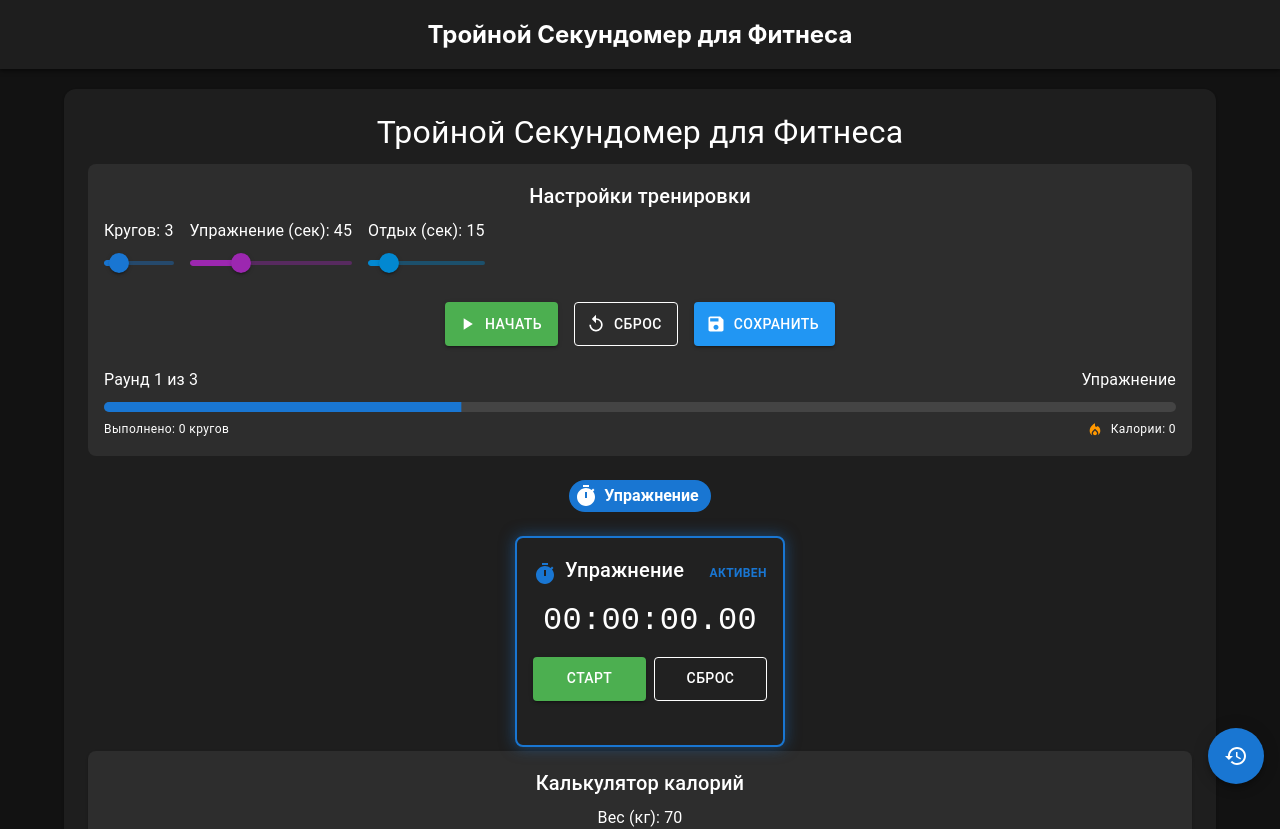
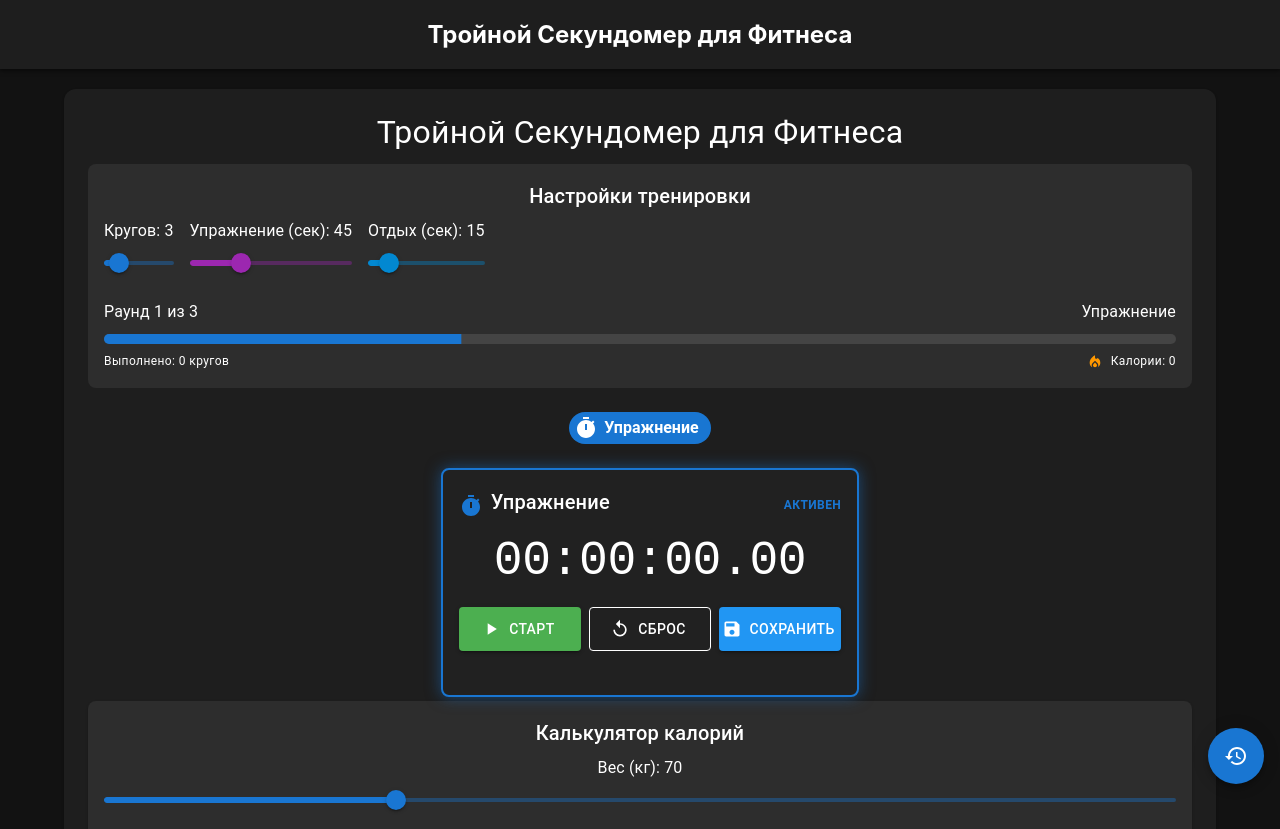
Before and after one commit to 1989ARS198921/fitness-stopwatch-fresh-start, a React (Create React App) app: page / in a window 1280 px wide. Shown: the top 829 px of the page. Built offline with nearby package versions, Linux system fonts and the light colour scheme.

Commit message:
Feature: Add workout history dialog with delete and stats chart, refactor timer controls and styling

```diff
--- a/src/App.js
+++ b/src/App.js
@@ -37,18 +37,15 @@ import {
   Timer,
   History,
   Close,
-  Save,
-  Delete
+  Save
 } from '@mui/icons-material';
 
 function App() {
   const theme = useTheme();
   const isMobile = useMediaQuery(theme.breakpoints.down('sm'));
 
-  // Обновляем массив таймеров: теперь только 1 таймер - упражнение
   const [timers, setTimers] = useState([
-    { id: 1, time: 0, isRunning: false, title: 'Упражнение', isActive: true }
-    // Удалили таймер отдыха (id: 2)
+    { id: 1, time: 0, isRunning: false, title: 'Упражнение', isActive: true } // Только таймер упражнения
   ]);
 
   const [workoutSettings, setWorkoutSettings] = useState({
@@ -59,7 +56,7 @@ function App() {
     currentPhase: 'exercise', // 'exercise' или 'rest'
     totalCompletedRounds: 0,
     isWorkoutActive: false,
-    isPaused: false // Добавляем состояние паузы
+    isPaused: false
   });
 
   const [calories, setCalories] = useState(0);
@@ -67,11 +64,6 @@ function App() {
 
   // Состояние для истории тренировок
   const [workoutHistory, setWorkoutHistory] = useState([]);
-
-  const deleteWorkout = useCallback((id) => {
-  setWorkoutHistory(prev => prev.filter(workout => workout.id !== id));
-}, []);
-
   const [showHistory, setShowHistory] = useState(false);
 
   // Функция для обновления времени таймера
@@ -87,7 +79,7 @@ function App() {
   const toggleExerciseTimer = useCallback(() => {
     setTimers(prevTimers =>
       prevTimers.map(timer =>
-        timer.id === 1 ? { ...timer, isRunning: !timer.isRunning } : timer // Только таймер упражнения
+        timer.id === 1 ? { ...timer, isRunning: !timer.isRunning } : timer
       )
     );
 
@@ -136,8 +128,8 @@ function App() {
     );
   }, []);
 
-  // Функция для остановки тренировки
-  const stopWorkout = useCallback(() => {
+  // Функция для остановки тренировки и сохранения результата
+  const stopAndSaveWorkout = useCallback(() => {
     setWorkoutSettings(prev => ({ ...prev, isWorkoutActive: false, isPaused: false }));
     setTimers(prevTimers =>
       prevTimers.map(timer => ({ ...timer, isRunning: false }))
@@ -226,7 +218,6 @@ function App() {
     }
   }, [timers, workoutSettings, switchToNextTimer]);
 
-  // Компонент секундомера
   const Stopwatch = ({
     id,
     title,
@@ -301,20 +292,22 @@ function App() {
           </Box>
 
           <Typography
-            variant="h4"
+            variant="h2" // Увеличен размер шрифта
             component="div"
             sx={{
               fontFamily: 'monospace',
               mb: 2,
-              fontSize: { xs: '1.5rem', sm: '2rem' } // Адаптивный размер шрифта
+              fontSize: { xs: '2rem', sm: '3rem' } // Еще больше адаптивный размер шрифта
             }}
           >
             {formatTime(localTime)}
           </Typography>
 
-          <Box sx={{ display: 'flex', gap: 1, flexDirection: { xs: 'column', sm: 'row' } }}>
+          {/* Управление и сохранение в карточке таймера */}
+          <Box sx={{ display: 'flex', gap: 1, flexDirection: { xs: 'column', sm: 'row' }, mt: 2 }}>
             <Button
               variant="contained"
+              startIcon={isRunning ? <Pause /> : <PlayArrow />}
               onClick={onToggle}
               sx={{
                 flex: 1,
@@ -329,6 +322,7 @@ function App() {
             </Button>
             <Button
               variant="outlined"
+              startIcon={<Replay />}
               onClick={onReset}
               sx={{
                 flex: 1,
@@ -341,6 +335,21 @@ function App() {
               }}
             >
               Сброс
+            </Button>
+            <Button
+              variant="contained"
+              startIcon={<Save />}
+              onClick={stopAndSaveWorkout}
+              sx={{
+                flex: 1,
+                backgroundColor: '#2196f3',
+                '&:hover': {
+                  backgroundColor: '#0b7dda'
+                },
+                py: { xs: 1.5, sm: 0.5 } // Больше вертикальный паддинг на мобильных
+              }}
+            >
+              Сохранить
             </Button>
           </Box>
         </CardContent>
@@ -434,6 +443,55 @@ function App() {
     );
   };
 
+  // Компонент для отображения графика статистики
+  const StatsChart = () => {
+    // Подготовим данные для графика
+    const recentWorkouts = workoutHistory.slice(0, 7).reverse(); // последние 7 тренировок
+
+    if (recentWorkouts.length === 0) {
+      return (
+        <Box sx={{ p: 2, textAlign: 'center', color: 'white' }}>
+          <Typography>Нет данных для отображения графика</Typography>
+        </Box>
+      );
+    }
+
+    const maxCalories = Math.max(...recentWorkouts.map(w => w.calories), 100);
+
+    return (
+      <Box sx={{ p: 2, color: 'white' }}>
+        <Typography variant="h6" align="center" gutterBottom>
+          Статистика за последние 7 тренировок
+        </Typography>
+
+        <Box sx={{ display: 'flex', justifyContent: 'space-between', alignItems: 'flex-end', height: 150, mt: 2 }}>
+          {recentWorkouts.map((workout, index) => (
+            <Box key={workout.id} sx={{ textAlign: 'center', flex: 1, px: 0.5 }}>
+              <Box sx={{
+                height: `${(workout.calories / maxCalories) * 100}%`,
+                backgroundColor: '#1976d2',
+                borderRadius: '4px 4px 0 0',
+                mb: 1,
+                minHeight: '4px'
+              }} />
+              <Typography variant="caption" sx={{ color: '#ffffff' }}>
+                {workout.calories}
+              </Typography>
+            </Box>
+          ))}
+        </Box>
+
+        <Box sx={{ display: 'flex', justifyContent: 'space-between', mt: 1 }}>
+          {recentWorkouts.map((workout, index) => (
+            <Typography key={workout.id} variant="caption" sx={{ color: '#ffffff', fontSize: '0.7rem' }}>
+              {workout.date.split('.')[0]}
+            </Typography>
+          ))}
+        </Box>
+      </Box>
+    );
+  };
+
   // Компонент для отображения истории тренировок
   const HistoryDialog = () => {
     return (
@@ -464,6 +522,8 @@ function App() {
               </Typography>
             </Box>
           ) : (
+            <>
+              <StatsChart />
               <List>
                 {workoutHistory.map((workout, index) => (
                   <React.Fragment key={workout.id}>
@@ -507,6 +567,7 @@ function App() {
                   </React.Fragment>
                 ))}
               </List>
+            </>
           )}
         </DialogContent>
         <DialogActions sx={{ backgroundColor: '#1e1e1e' }}>
@@ -547,12 +608,13 @@ function App() {
               Тройной Секундомер для Фитнеса
             </Typography>
 
+            {/* Блок настроек без кнопок */}
             <Box sx={{ mb: 3, p: { xs: 1, sm: 2 }, backgroundColor: '#2d2d2d', borderRadius: 2 }}>
               <Typography variant="h6" gutterBottom>
                 Настройки тренировки
               </Typography>
 
-              <Grid container spacing={2} alignItems="center">
+              <Grid container spacing={2} sx={{ mb: 2 }}>
                 <Grid item xs={12} sm={4}>
                   <Typography gutterBottom>Кругов: {workoutSettings.rounds}</Typography>
                   <Slider
@@ -593,121 +655,6 @@ function App() {
                 </Grid>
               </Grid>
 
-              <Box sx={{
-                mt: 2,
-                display: 'flex',
-                justifyContent: 'center',
-                gap: 1,
-                flexWrap: 'wrap'
-              }}>
-                {!workoutSettings.isWorkoutActive ? (
-                  <Button
-                    variant="contained"
-                    startIcon={<PlayArrow />}
-                    onClick={startWorkout}
-                    sx={{
-                      backgroundColor: '#4caf50',
-                      '&:hover': { backgroundColor: '#388e3c' },
-                      m: 0.5,
-                      minWidth: { xs: 120, sm: 'auto' }
-                    }}
-                  >
-                    Начать
-                  </Button>
-                ) : (
-                  <>
-                    {workoutSettings.isPaused ? (
-                      <Button
-                        variant="contained"
-                        startIcon={<PlayArrow />}
-                        onClick={toggleExerciseTimer}
-                        sx={{
-                          backgroundColor: '#2196f3',
-                          '&:hover': { backgroundColor: '#0b7dda' },
-                          m: 0.5,
-                          minWidth: { xs: 120, sm: 'auto' }
-                        }}
-                      >
-                        Продолжить
-                      </Button>
-                    ) : (
-                      <Button
-                        variant="contained"
-                        startIcon={<Pause />}
-                        onClick={toggleExerciseTimer}
-                        sx={{
-                          backgroundColor: '#ff9800',
-                          '&:hover': { backgroundColor: '#f57c00' },
-                          m: 0.5,
-                          minWidth: { xs: 120, sm: 'auto' }
-                        }}
-                      >
-                        Пауза
-                      </Button>
-                    )}
-
-                    <Button
-                      variant="contained"
-                      startIcon={<SkipNext />}
-                      onClick={nextRound}
-                      sx={{
-                        backgroundColor: '#9c27b0',
-                        '&:hover': { backgroundColor: '#7b1fa2' },
-                        m: 0.5,
-                        minWidth: { xs: 120, sm: 'auto' }
-                      }}
-                    >
-                      След. этап
-                    </Button>
-
-                    {/* Убираем кнопку "Стоп" */}
-                    {/* <Button
-                      variant="contained"
-                      startIcon={<Stop />}
-                      onClick={stopWorkout}
-                      sx={{
-                        backgroundColor: '#f44336',
-                        '&:hover': { backgroundColor: '#d32f2f' },
-                        m: 0.5,
-                        minWidth: { xs: 120, sm: 'auto' }
-                      }}
-                    >
-                      Стоп
-                    </Button> */}
-                  </>
-                )}
-
-                <Button
-                  variant="outlined"
-                  startIcon={<Replay />}
-                  onClick={resetAllTimers}
-                  sx={{
-                    color: 'white',
-                    borderColor: 'white',
-                    '&:hover': { backgroundColor: '#444' },
-                    m: 0.5,
-                    minWidth: { xs: 120, sm: 'auto' }
-                  }}
-                >
-                  Сброс
-                </Button>
-
-                {/* Добавляем кнопку "Сохранить тренировку" */}
-                <Button
-                  variant="contained"
-                  startIcon={<Save />}
-                  onClick={stopWorkout} // Используем stopWorkout для сохранения
-                  sx={{
-                    backgroundColor: '#2196f3',
-                    '&:hover': { backgroundColor: '#0b7dda' },
-                    m: 0.5,
-                    minWidth: { xs: 120, sm: 'auto' }
-                  }}
-                >
-                  Сохранить
-                </Button>
-              </Box>
-
               {/* Прогресс тренировки */}
               <Box sx={{ mt: 2 }}>
                 <Box sx={{ display: 'flex', justifyContent: 'space-between', mb: 1, flexWrap: 'wrap' }}>
@@ -734,15 +681,21 @@ function App() {
 
               {/* Уведомление о переходе к отдыху */}
               {showRestAlert && (
-                <Alert severity="info" sx={{ mt: 2 }}>
+                <Alert severity="info" sx={{ mt: 2, borderRadius: 2 }}>
                   Переход к отдыху! Все таймеры сброшены.
                 </Alert>
               )}
             </Box>
 
             {/* Индикатор активного таймера */}
-            <Box sx={{ mb: 2, display: 'flex', justifyContent: 'center', gap: 2, flexWrap: 'wrap' }}>
-              {timers.map((timer) => (
+            <Box sx={{
+              mb: 2,
+              display: 'flex',
+              justifyContent: 'center',
+              gap: 2,
+              flexWrap: 'wrap'
+            }}>
+              {timers.map((timer, index) => (
                 <Chip
                   key={timer.id}
                   label={timer.title}
@@ -760,11 +713,11 @@ function App() {
               ))}
             </Box>
 
-            {/* Отображаем только один таймер - упражнение, на всю ширину */}
+            {/* Единственный таймер теперь на всю ширину */}
             <Grid container spacing={2} justifyContent="center">
               <Grid item xs={12}> {/* xs={12} означает на всю ширину */}
                 <Stopwatch
-                  id={timers[0].id} // Берем первый (и единственный) таймер
+                  id={timers[0].id}
                   title={timers[0].title}
                   time={timers[0].time}
                   isRunning={timers[0].isRunning}
```
Lines whose indentation alone changed are shown as unchanged.
